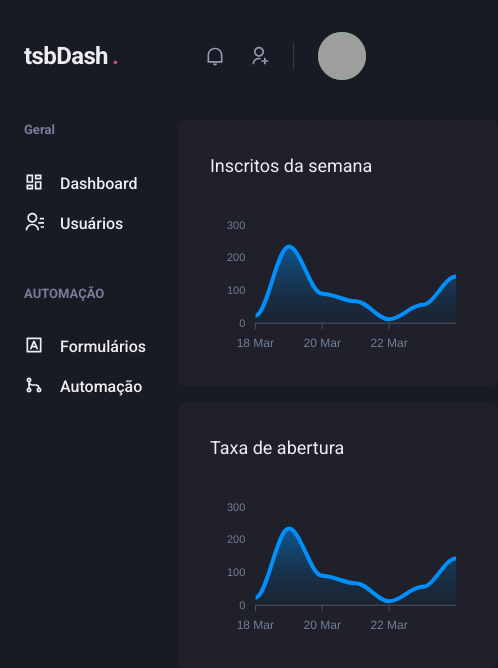
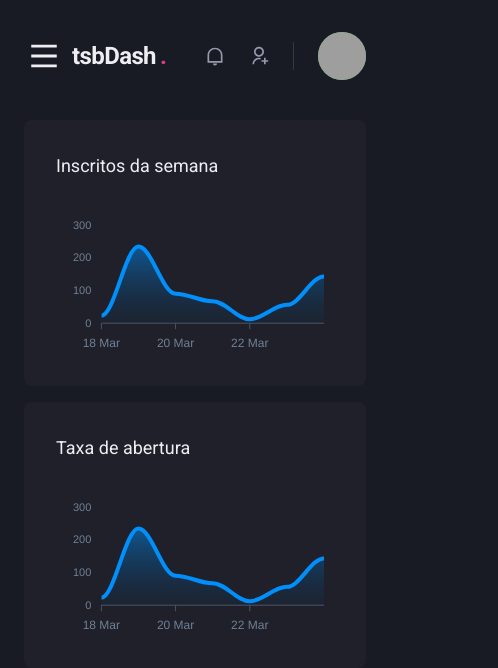
Before and after one commit to teilorbarcelos/tsbdash, a Next.js app: page /dashboard in a window 390 px wide. Shown: the top 668 px of the page, 498 px wide, since content can reach past the window. Built offline with nearby package versions, Linux system fonts and the light colour scheme; grey boxes are pictures that could not be loaded.

Commit message:
responsive Sidebar

```diff
--- a/src/components/Header/index.tsx
+++ b/src/components/Header/index.tsx
@@ -1,10 +1,13 @@
-import { Flex, useBreakpointValue } from "@chakra-ui/react"
+import { Flex, Icon, IconButton, useBreakpointValue } from "@chakra-ui/react"
+import { RiMenuLine } from "react-icons/ri"
+import { useSidebarDrawer } from "../../contexts/SidebarDrawerContext"
 import { Logo } from "./Logo"
 import { NotificationsNav } from "./NotificationsNav"
 import { Profile } from "./Profile"
 import { SearchBox } from "./SearchBox"
 
 export default function Header() {
+  const { onOpen } = useSidebarDrawer()
   const isWideVersion = useBreakpointValue({
     base: false,
     lg: true
@@ -21,6 +24,19 @@
       px="6"
       align="center"
     >
+
+      {
+        !isWideVersion &&
+        <IconButton
+          aria-label="Open Navigation"
+          icon={<Icon as={RiMenuLine} />}
+          fontSize={34}
+          variant="unstyled"
+          onClick={onOpen}
+          mr={2}
+        ></IconButton>
+      }
+
       <Logo />
 
       {
--- a/src/components/Sidebar/index.tsx
+++ b/src/components/Sidebar/index.tsx
@@ -1,13 +1,30 @@
-import { Box, Stack } from "@chakra-ui/react"
-import { RiContactsLine, RiDashboardLine, RiGitMergeLine, RiInputMethodLine } from "react-icons/ri"
-import { NavSection, NavSectionProps } from "./NavSection"
+import {
+  Box,
+  Drawer,
+  DrawerBody,
+  DrawerCloseButton,
+  DrawerContent,
+  DrawerHeader,
+  DrawerOverlay,
+  useBreakpointValue
+} from "@chakra-ui/react"
+import {
+  RiContactsLine,
+  RiDashboardLine,
+  RiGitMergeLine,
+  RiInputMethodLine
+} from "react-icons/ri"
+import { useSidebarDrawer } from "../../contexts/SidebarDrawerContext"
+import { SidebarNav } from "../SidebarNav"
 
-interface SidebarProps {
-  navSections?: NavSectionProps[]
-}
+export default function Sidebar() {
+  const { isOpen, onClose } = useSidebarDrawer()
+  const isDrawerSidebar = useBreakpointValue({
+    base: true,
+    lg: false
+  })
 
-export default function Sidebar({
-  navSections = [
+  const navSections = [
     {
       title: "Geral",
       navLinks: [
@@ -39,30 +56,46 @@
       ]
     },
   ]
-}: SidebarProps) {
+
+  if (isDrawerSidebar) {
+    return (
+      <Drawer
+        isOpen={isOpen}
+        placement="left"
+        onClose={() => { }}
+      >
+        <DrawerOverlay>
+          <DrawerContent
+            bg="gray.800"
+            p={4}
+            onClick={onClose}
+          >
+            <DrawerCloseButton
+              onClick={onClose}
+              mt={6}
+            />
+            <DrawerHeader>Navegação</DrawerHeader>
+
+            <DrawerBody>
+              <SidebarNav
+                navSections={navSections}
+              />
+            </DrawerBody>
+          </DrawerContent>
+        </DrawerOverlay>
+      </Drawer>
+    )
+  }
+
   return (
     <Box
       as="aside"
       w={64}
       mr={8}
     >
-      <Stack
-        spacing={12}
-        align="flex-start"
-      >
-        {
-          navSections.map((navSection, index) => {
-            return (
-              <Box key={index}>
-                <NavSection
-                  title={navSection.title}
-                  navLinks={navSection.navLinks}
-                />
-              </Box>
-            )
-          })
-        }
-      </Stack>
+      <SidebarNav
+        navSections={navSections}
+      />
     </Box>
   )
 }
--- /dev/null
+++ b/src/components/SidebarNav/index.tsx
@@ -0,0 +1,28 @@
+import { Box, Stack } from "@chakra-ui/react"
+import { NavSection, NavSectionProps } from "../Sidebar/NavSection"
+
+interface SidebarProps {
+  navSections?: NavSectionProps[]
+}
+
+export function SidebarNav({ navSections }: SidebarProps) {
+  return (
+    <Stack
+      spacing={12}
+      align="flex-start"
+    >
+      {
+        navSections.map((navSection, index) => {
+          return (
+            <Box key={index}>
+              <NavSection
+                title={navSection.title}
+                navLinks={navSection.navLinks}
+              />
+            </Box>
+          )
+        })
+      }
+    </Stack>
+  )
+}
--- /dev/null
+++ b/src/contexts/SidebarDrawerContext.tsx
@@ -0,0 +1,26 @@
+import { useDisclosure, UseDisclosureReturn } from "@chakra-ui/react"
+import { useRouter } from "next/router"
+import { createContext, ReactNode, useContext, useEffect } from "react"
+
+interface SidebarDrawerProviderProps {
+  children: ReactNode
+}
+
+const SidebarDrawerContext = createContext({} as UseDisclosureReturn)
+
+export function SidebarDrawerProvider({ children }: SidebarDrawerProviderProps) {
+  const disclosure = useDisclosure()
+  const router = useRouter()
+
+  useEffect(() => {
+    disclosure.onClose()
+  }, [router.asPath])
+
+  return (
+    <SidebarDrawerContext.Provider value={disclosure}>
+      {children}
+    </SidebarDrawerContext.Provider>
+  )
+}
+
+export const useSidebarDrawer = () => useContext(SidebarDrawerContext)
--- a/src/pages/_app.tsx
+++ b/src/pages/_app.tsx
@@ -1,11 +1,14 @@
 import { AppProps } from "next/app"
 import { ChakraProvider } from '@chakra-ui/react'
 import { theme } from '../styles/theme'
+import { SidebarDrawerProvider } from "../contexts/SidebarDrawerContext"
 
 function MyApp({ Component, pageProps }: AppProps) {
   return (
     <ChakraProvider theme={theme}>
-      <Component {...pageProps} />
+      <SidebarDrawerProvider>
+        <Component {...pageProps} />
+      </SidebarDrawerProvider>
     </ChakraProvider>
   )
 }
```
